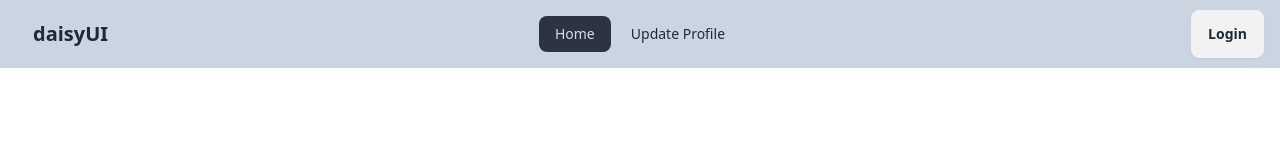
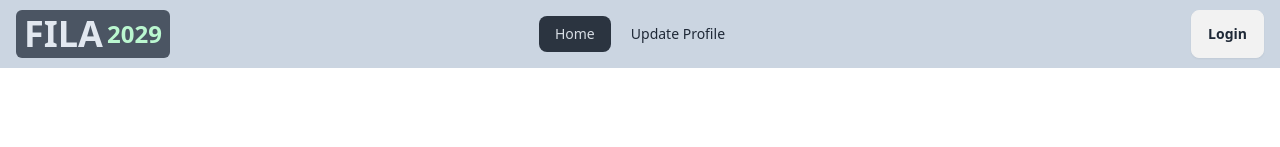
Before and after one commit to fokhrul2029/Online-Destination--FILA2029, a React (Vite) app: page / in a window 1280 px wide. Shown: the top 147 px of the page. Built offline with nearby package versions, Linux system fonts and the light colour scheme.

Commit message:
added dynamic title by react-helmet

```diff
--- a/src/pages/EstateDetails/EstateDetails.jsx
+++ b/src/pages/EstateDetails/EstateDetails.jsx
@@ -1,3 +1,4 @@
+import { Helmet } from "react-helmet";
 import { useLoaderData, useParams } from "react-router-dom";
 
 function EstateDetails() {
@@ -11,6 +12,9 @@ function EstateDetails() {
 
   return (
     <div className="py-20 container mx-auto px-4">
+        <Helmet>
+            <title>Estate Details || FILA 2029</title>
+        </Helmet>
       <div className="flex justify-around items-center">
         <div>
           <h1>{estate_title}</h1>
--- a/src/pages/Home/Home.jsx
+++ b/src/pages/Home/Home.jsx
@@ -1,10 +1,13 @@
-// import { Helmet } from "react-helmet";
+import { Helmet } from "react-helmet";
 import Banner from "../shared/Banner/Banner";
 import Estate from "../shared/Estate/Estate";
 
 function Home() {
   return (
     <div className="container mx-auto px-4 py-10">
+      <Helmet>
+        <title>Home || FILA 2029</title>
+      </Helmet>
       <Banner />
       <Estate />
     </div>
--- a/src/pages/Login/Login.jsx
+++ b/src/pages/Login/Login.jsx
@@ -1,12 +1,18 @@
 /* eslint-disable react/no-unescaped-entities */
+import { Helmet } from "react-helmet";
 import { Link } from "react-router-dom";
 
 function Login() {
   return (
     <div className="hero py-20">
+      <Helmet>
+        <title>Login || FILA 2029</title>
+      </Helmet>
       <div className="card md:w-[450px] shadow-2xl bg-base-500">
         <form className="card-body">
-            <h1 className="text-center text-3xl font-semibold text-gray-600 pb-2">Login Form</h1>
+          <h1 className="text-center text-3xl font-semibold text-gray-600 pb-2">
+            Login Form
+          </h1>
           <div className="form-control">
             <label className="label">
               <span className="label-text">Email</span>
@@ -38,7 +44,10 @@ function Login() {
             <button className="btn btn-primary">Login</button>
           </div>
           <p>
-              I don't have account. <Link className="btn-link" to="/register">Register Now</Link>
+            I don't have account.{" "}
+            <Link className="btn-link" to="/register">
+              Register Now
+            </Link>
           </p>
         </form>
       </div>
--- a/src/pages/Profile/Profile.jsx
+++ b/src/pages/Profile/Profile.jsx
@@ -1,7 +1,12 @@
+import { Helmet } from "react-helmet";
+
 /* eslint-disable react/no-unescaped-entities */
 function Profile() {
   return (
     <div className="py-20 container mx-auto px-4">
+        <Helmet>
+            <title>Profile || FILA 2029</title>
+        </Helmet>
       <h1 className="text-3xl">This is Profile page</h1>
       <h1>User Name</h1>
       <h1>User Image</h1>
--- a/src/pages/Register/Register.jsx
+++ b/src/pages/Register/Register.jsx
@@ -1,9 +1,13 @@
+import { Helmet } from "react-helmet";
 import { Link } from "react-router-dom";
 
 /* eslint-disable react/no-unescaped-entities */
 function Register() {
   return (
     <div className="hero py-20">
+      <Helmet>
+        <title>Register || FILA 2029</title>
+      </Helmet>
       <div className="card md:w-[450px] shadow-2xl bg-base-500">
         <form className="card-body">
           <h1 className="text-center text-3xl font-semibold text-gray-600 pb-2">
--- a/src/pages/shared/Navbar/Navbar.jsx
+++ b/src/pages/shared/Navbar/Navbar.jsx
@@ -1,3 +1,4 @@
+import { Helmet } from "react-helmet";
 import { Link, NavLink } from "react-router-dom";
 
 function Navbar() {
@@ -14,6 +15,9 @@ function Navbar() {
 
   return (
     <div className="bg-slate-300">
+      <Helmet>
+        <title>404 Not Found || FILA 2029 </title>
+      </Helmet>
       <div className="container mx-auto px-4 navbar">
         <div className="navbar-start">
           <div className="dropdown">
@@ -40,7 +44,12 @@ function Navbar() {
               {links}
             </ul>
           </div>
-          <a className="btn btn-ghost text-xl">daisyUI</a>
+          <Link to="/" className="text-xl cursor-pointer">
+            <div className="bg-gray-600 py-1 px-2 rounded-md text-slate-200 flex justify-center items-center gap-1">
+              <h1 className="text-4xl font-bold">FILA</h1>
+              <p className="text-2xl text-green-200 font-bold">2029</p>
+            </div>
+          </Link>
         </div>
         <div className="navbar-center hidden lg:flex">
           <ul className="menu menu-horizontal px-1">{links}</ul>
```
Lines whose indentation alone changed are shown as unchanged.
